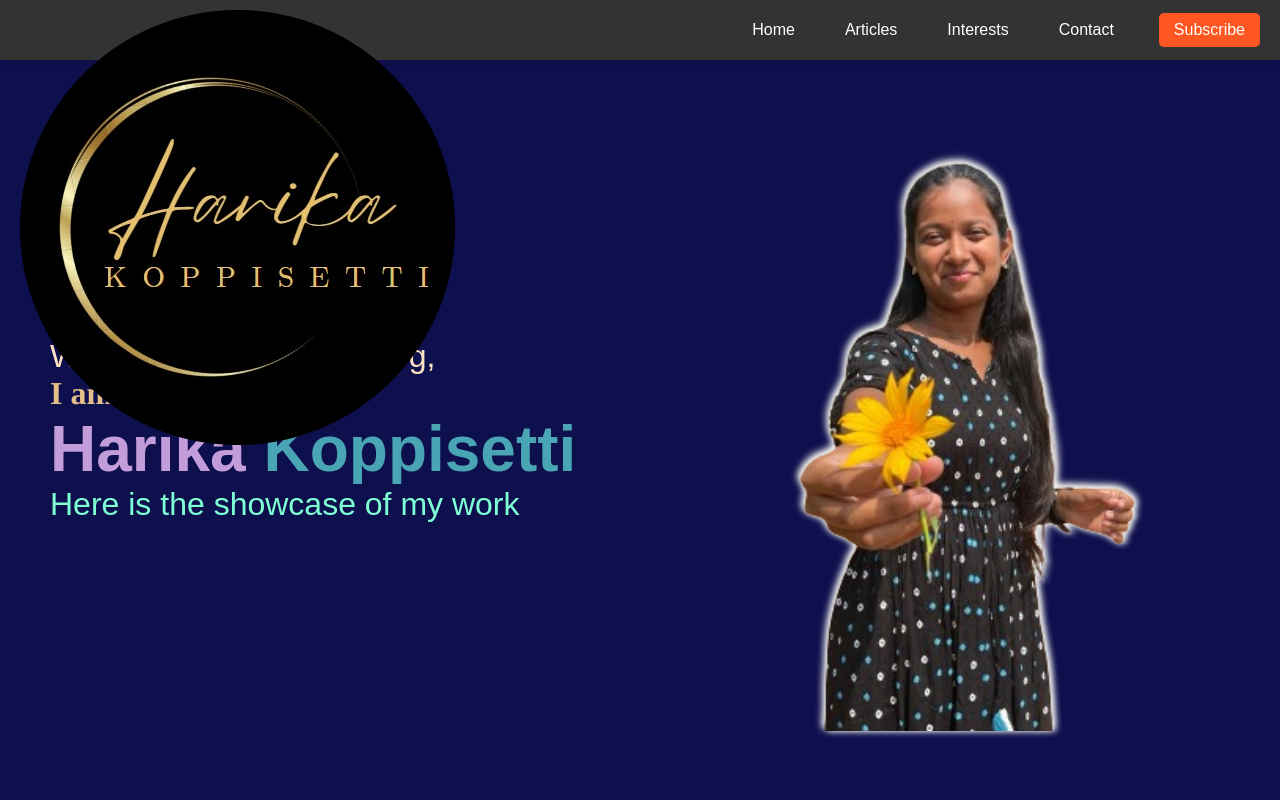
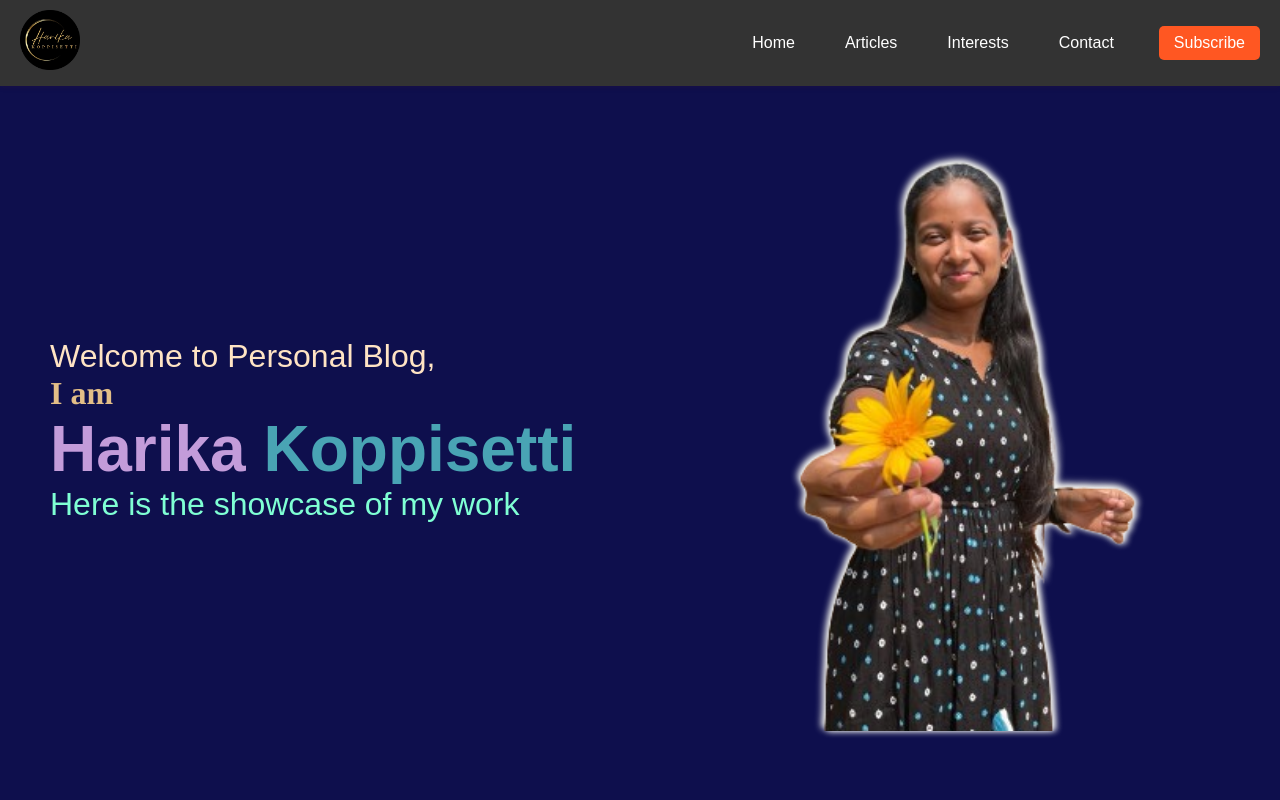
Before and after one commit to harikak-234/PersonalPortfolio, a plain HTML site: page index.html in a window 1280 px wide. Shown: the top 800 px of the page. Drawn offline with Linux system fonts and the light colour scheme.

Commit message:
Update index.html

```diff
--- a/index.html
+++ b/index.html
@@ -10,7 +10,7 @@
 
 <body>
     <header class="header">
-        <a href="#" class="logo" style="height:40px; width:40px"><img src="blog-images/logo.png" alt="Logo"></a>
+        <a href="#" class="logo" ><img style="height:60px; width:60px" src="blog-images/logo.png" alt="Logo"></a>
         <nav class="navbar">
             <ul class="navbar-list">
                 <li><a href="#home" class="nav-home">Home</a></li>
```
